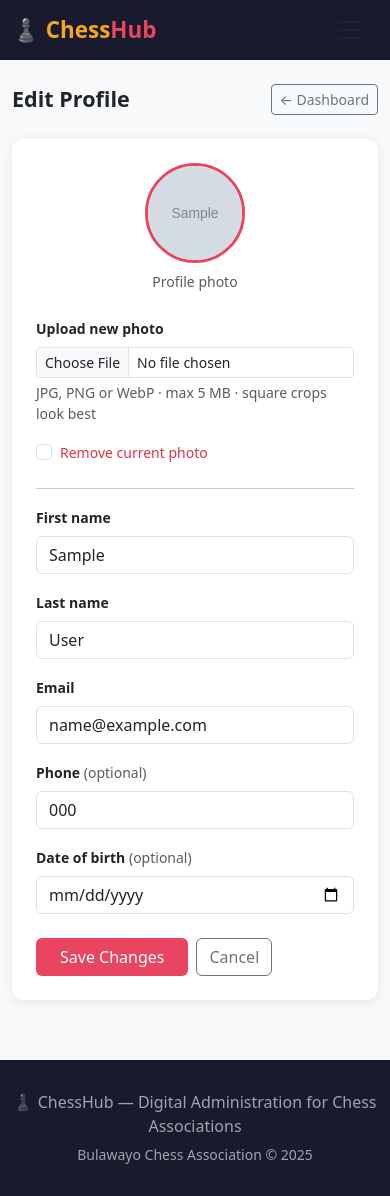
After one commit to Mahwaya/bcaChessHub, a Django app: page /rankings/profile/edit/ in a window 390 px wide. The commit adds this page. Run offline with Django 5.2, Linux system fonts and the light colour scheme; a user stored in the database is signed in; tables that the repository leaves empty hold one stand-in row (values such as "Sample post"); grey boxes marked "Sample" are stand-in pictures.

Commit message:
add profile photo upload and profile edit form
Members can now upload, preview, and remove their profile photo from a
new Edit Profile page linked from the dashboard. Also editable: first/last
name, email, phone, and date of birth. Photo previews live in-browser
before saving. Profile and public player profile pages now show the photo
when set, falling back to the chess piece / initials avatar.

```diff
--- a/members/forms.py
+++ b/members/forms.py
@@ -3,6 +3,46 @@ from django.contrib.auth.forms import UserCreationForm
 from django.contrib.auth.models import User
 from associations.models import Association
 from .models import Member
+
+
+class ProfileEditForm(forms.Form):
+    first_name  = forms.CharField(max_length=150)
+    last_name   = forms.CharField(max_length=150)
+    email       = forms.EmailField()
+    phone       = forms.CharField(max_length=20, required=False,
+                                  widget=forms.TextInput(attrs={'placeholder': '+263 77 123 4567'}))
+    date_of_birth = forms.DateField(
+        required=False,
+        widget=forms.DateInput(attrs={'type': 'date'}),
+    )
+    profile_photo = forms.ImageField(
+        required=False,
+        widget=forms.ClearableFileInput(attrs={'accept': 'image/*'}),
+    )
+    remove_photo = forms.BooleanField(required=False)
+
+    def clean_email(self):
+        email = self.cleaned_data['email']
+        return email
+
+    def save(self, user, member):
+        user.first_name = self.cleaned_data['first_name']
+        user.last_name  = self.cleaned_data['last_name']
+        user.email      = self.cleaned_data['email']
+        user.save(update_fields=['first_name', 'last_name', 'email'])
+
+        member.phone          = self.cleaned_data.get('phone', '')
+        member.date_of_birth  = self.cleaned_data.get('date_of_birth')
+
+        if self.cleaned_data.get('remove_photo') and member.profile_photo:
+            member.profile_photo.delete(save=False)
+            member.profile_photo = None
+        elif self.cleaned_data.get('profile_photo'):
+            if member.profile_photo:
+                member.profile_photo.delete(save=False)
+            member.profile_photo = self.cleaned_data['profile_photo']
+
+        member.save(update_fields=['phone', 'date_of_birth', 'profile_photo'])
 
 
 class SignupForm(UserCreationForm):
--- a/members/urls.py
+++ b/members/urls.py
@@ -5,5 +5,6 @@ urlpatterns = [
     path('', views.rankings, name='rankings'),
     path('signup/', views.signup, name='signup'),
     path('manage/', views.manage_members, name='manage_members'),
+    path('profile/edit/', views.edit_profile, name='edit_profile'),
     path('<int:pk>/', views.player_profile, name='player_profile'),
 ]
--- a/members/views.py
+++ b/members/views.py
@@ -5,7 +5,7 @@ from django.contrib import messages
 from django.core.paginator import Paginator
 from django.db.models import Q
 from .models import Member, RatingHistory
-from .forms import SignupForm
+from .forms import SignupForm, ProfileEditForm
 from associations.models import Association
 from matches.models import Match
 from notifications.models import Notification
@@ -288,6 +288,32 @@ def player_profile(request, pk):
     })
 
 
+@login_required
+def edit_profile(request):
+    if not hasattr(request.user, 'member'):
+        return redirect('home')
+
+    member = request.user.member
+    user   = request.user
+
+    if request.method == 'POST':
+        form = ProfileEditForm(request.POST, request.FILES)
+        if form.is_valid():
+            form.save(user, member)
+            messages.success(request, 'Profile updated.')
+            return redirect('dashboard')
+    else:
+        form = ProfileEditForm(initial={
+            'first_name':    user.first_name,
+            'last_name':     user.last_name,
+            'email':         user.email,
+            'phone':         member.phone,
+            'date_of_birth': member.date_of_birth,
+        })
+
+    return render(request, 'members/edit_profile.html', {'form': form, 'member': member})
+
+
 def rankings(request):
     assoc_filter = request.GET.get('association')
     search       = request.GET.get('q', '').strip()
--- /dev/null
+++ b/templates/members/edit_profile.html
@@ -0,0 +1,136 @@
+{% extends 'base.html' %}
+{% block title %}Edit Profile — ChessHub{% endblock %}
+
+{% block content %}
+<div class="container mt-4 mb-5" style="max-width:640px;">
+
+  <div class="d-flex align-items-center justify-content-between mb-4">
+    <h4 class="fw-bold mb-0">Edit Profile</h4>
+    <a href="{% url 'dashboard' %}" class="btn btn-outline-secondary btn-sm">← Dashboard</a>
+  </div>
+
+  <div class="card p-4">
+
+    <!-- Current photo preview -->
+    <div class="text-center mb-4">
+      {% if member.profile_photo %}
+        <img src="{{ member.profile_photo.url }}" id="photoPreview"
+             class="rounded-circle" width="100" height="100" style="object-fit:cover;border:3px solid var(--chess-accent);">
+      {% else %}
+        <div id="photoPreview" class="rounded-circle d-inline-flex align-items-center justify-content-center"
+             style="width:100px;height:100px;background:var(--chess-dark);font-size:2.2rem;color:var(--chess-gold);">
+          ♟
+        </div>
+      {% endif %}
+      <div class="text-muted small mt-2">Profile photo</div>
+    </div>
+
+    <form method="post" enctype="multipart/form-data" novalidate>
+      {% csrf_token %}
+
+      <!-- Photo upload -->
+      <div class="mb-3">
+        <label class="form-label small fw-semibold">Upload new photo</label>
+        <input type="file" name="profile_photo" id="id_profile_photo"
+               class="form-control form-control-sm" accept="image/*"
+               onchange="previewPhoto(this)">
+        <div class="form-text">JPG, PNG or WebP · max 5 MB · square crops look best</div>
+      </div>
+
+      {% if member.profile_photo %}
+      <div class="mb-4">
+        <div class="form-check">
+          <input class="form-check-input" type="checkbox" name="remove_photo" id="id_remove_photo">
+          <label class="form-check-label small text-danger" for="id_remove_photo">
+            Remove current photo
+          </label>
+        </div>
+      </div>
+      {% endif %}
+
+      <hr class="my-3">
+
+      <!-- Name -->
+      <div class="row g-3 mb-3">
+        <div class="col-sm-6">
+          <label class="form-label small fw-semibold">First name</label>
+          <input type="text" name="first_name" class="form-control"
+                 value="{{ form.first_name.value|default:'' }}" required>
+          {% if form.first_name.errors %}
+            <div class="text-danger small">{{ form.first_name.errors.0 }}</div>
+          {% endif %}
+        </div>
+        <div class="col-sm-6">
+          <label class="form-label small fw-semibold">Last name</label>
+          <input type="text" name="last_name" class="form-control"
+                 value="{{ form.last_name.value|default:'' }}" required>
+          {% if form.last_name.errors %}
+            <div class="text-danger small">{{ form.last_name.errors.0 }}</div>
+          {% endif %}
+        </div>
+      </div>
+
+      <!-- Email -->
+      <div class="mb-3">
+        <label class="form-label small fw-semibold">Email</label>
+        <input type="email" name="email" class="form-control"
+               value="{{ form.email.value|default:'' }}" required>
+        {% if form.email.errors %}
+          <div class="text-danger small">{{ form.email.errors.0 }}</div>
+        {% endif %}
+      </div>
+
+      <!-- Phone -->
+      <div class="mb-3">
+        <label class="form-label small fw-semibold">Phone <span class="text-muted fw-normal">(optional)</span></label>
+        <input type="text" name="phone" class="form-control"
+               value="{{ form.phone.value|default:'' }}"
+               placeholder="+263 77 123 4567">
+      </div>
+
+      <!-- DOB -->
+      <div class="mb-4">
+        <label class="form-label small fw-semibold">Date of birth <span class="text-muted fw-normal">(optional)</span></label>
+        <input type="date" name="date_of_birth" class="form-control"
+               value="{{ form.date_of_birth.value|default:'' }}">
+      </div>
+
+      {% if form.non_field_errors %}
+      <div class="alert alert-danger py-2 small">{{ form.non_field_errors }}</div>
+      {% endif %}
+
+      <div class="d-flex gap-2">
+        <button type="submit" class="btn btn-chess px-4">Save Changes</button>
+        <a href="{% url 'dashboard' %}" class="btn btn-outline-secondary">Cancel</a>
+      </div>
+    </form>
+  </div>
+
+</div>
+{% endblock %}
+
+{% block extra_js %}
+<script>
+function previewPhoto(input) {
+  if (!input.files || !input.files[0]) return;
+  const file = input.files[0];
+  if (file.size > 5 * 1024 * 1024) {
+    alert('File is too large. Please choose an image under 5 MB.');
+    input.value = '';
+    return;
+  }
+  const reader = new FileReader();
+  reader.onload = function(e) {
+    const preview = document.getElementById('photoPreview');
+    // Replace whatever element is there with an img
+    const img = document.createElement('img');
+    img.src = e.target.result;
+    img.id = 'photoPreview';
+    img.className = 'rounded-circle';
+    img.style.cssText = 'width:100px;height:100px;object-fit:cover;border:3px solid var(--chess-accent);';
+    preview.replaceWith(img);
+  };
+  reader.readAsDataURL(file);
+}
+</script>
+{% endblock %}
```
Also changed, not shown: templates/members/dashboard.html (+9 -3 lines), templates/members/profile.html (+10 -5 lines).
